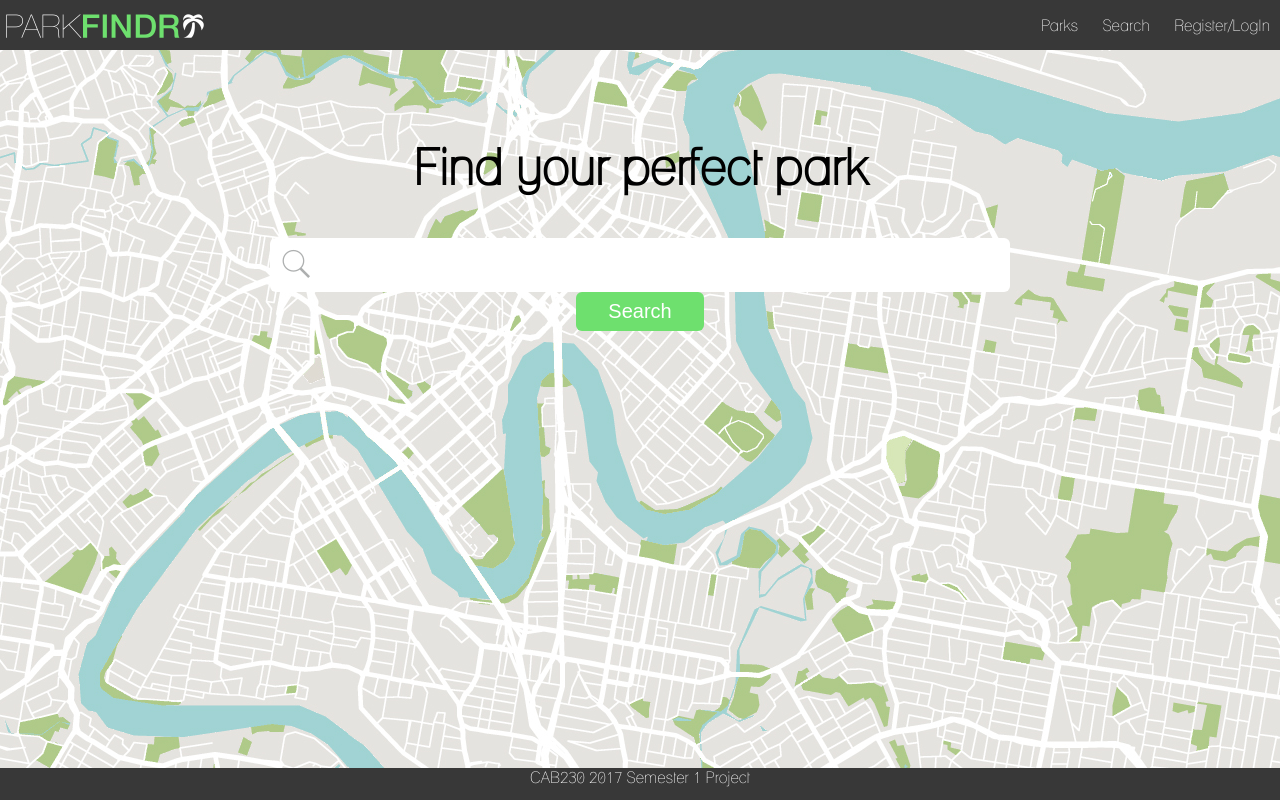
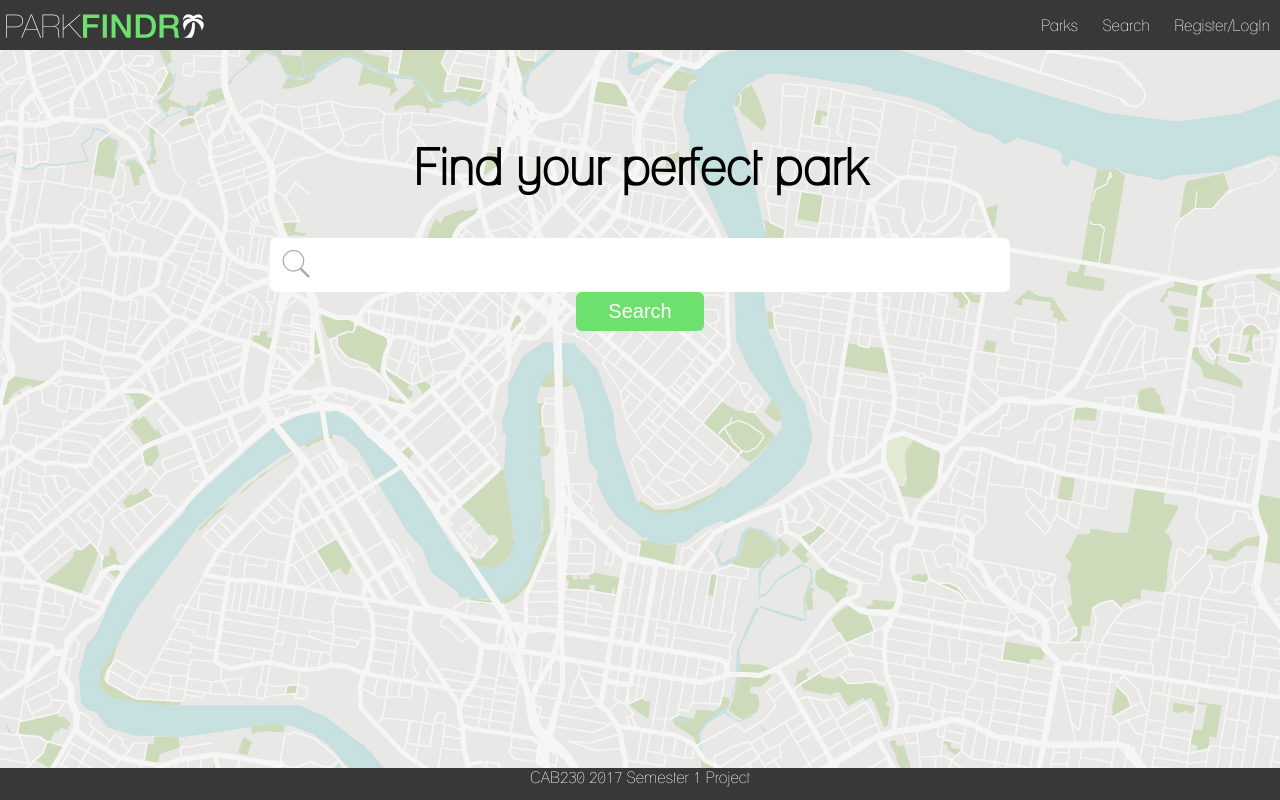
Before and after one commit to myles-robinson/CAB230, a PHP site: page /Park-Findr/ in a window 1280 px wide. Run offline with PHP 8.4, Linux system fonts and the light colour scheme.

Commit message:
Updated background image and stylesheet.css.

```diff
--- a/stylesheet.css
+++ b/stylesheet.css
@@ -202,7 +202,7 @@ td {
 
 /*HOME PAGE*/
 #homePage {
-    background-image: url("graphics/bg2.jpg");
+    background-image: url("graphics/bg2.png");
     background-repeat: no-repeat;
     background-position: right top;
     background-attachment: fixed;
```
Also changed, not shown: graphics/bg2.png.
